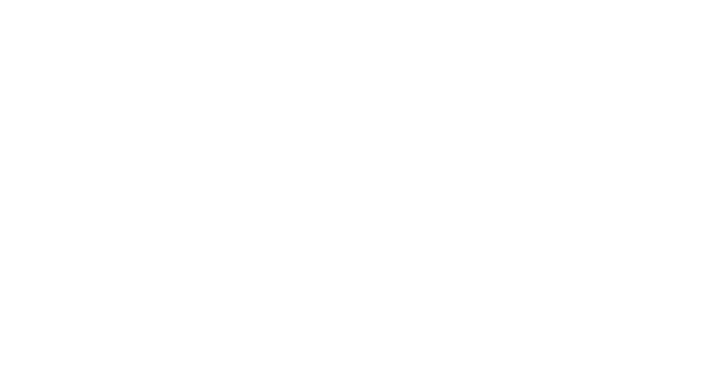
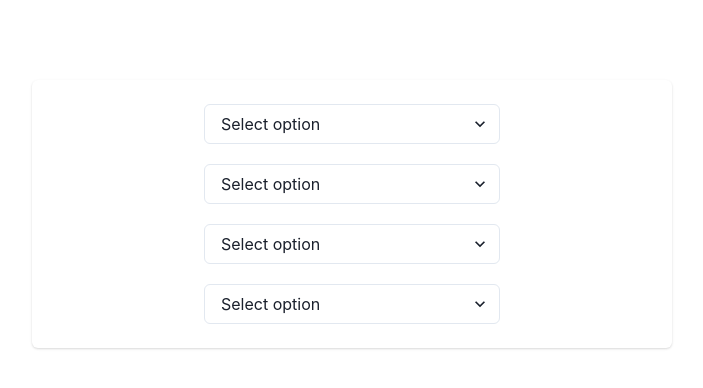
Before and after one commit to AdieCR/YScore, a React (Create React App) app in the folder yscore/: page /form in a window 1280 px wide. Before the commit this address had no page. Shown: the top 388 px of the page, without its empty margins (288-991 px from the left). Built offline with nearby package versions, Linux system fonts and the light colour scheme.

Commit message:
start form

```diff
--- a/yscore/src/App.js
+++ b/yscore/src/App.js
@@ -7,6 +7,7 @@
 import GraphPage from './pages/GraphPage';
 import Dashboard from './pages/Dashboard';
 import Home from './pages/Home';
+import Form from './pages/Form';
 
 function App() {
   return (
@@ -15,6 +16,8 @@
       <Route path="/" element={<Home />} />
       <Route path="dashboard" element={<Dashboard />} />
       <Route path="graph" element={<GraphPage />} />
+      <Route path="form" element={<Form />} />
+
     </Routes>
   </BrowserRouter>
   );
--- a/yscore/src/components/Graph.jsx
+++ b/yscore/src/components/Graph.jsx
@@ -1,5 +1,6 @@
 import React, { Component } from 'react';
 import {CanvasJSChart} from 'canvasjs-react-charts'
+import { Box } from '@chakra-ui/layout';
 // var CanvasJS = CanvasJSReact.CanvasJS;
 // var CanvasJSChart = CanvasJSReact.CanvasJSChart;
 export default class Graph extends Component {
@@ -53,12 +54,12 @@
 			}]
 		}
 		return (
-		<div>
+		<Box mt="3rem" width="100%">
 			<CanvasJSChart options = {options}
 				/* onRef={ref => this.chart = ref} */
 			/>
 			{/*You can get reference to the chart instance as shown above using onRef. This allows you to access all chart properties and methods*/}
-		</div>
-		);
+		</Box>
+		)
 	}
 }
--- /dev/null
+++ b/yscore/src/pages/Form.jsx
@@ -0,0 +1,35 @@
+import { Box, Select } from "@chakra-ui/react";
+import React from "react";
+import { Flex} from '@chakra-ui/react'
+
+export default function Form() {
+  return (
+    <Box mx="25%">
+    <Flex width="100%" alignItems='center' flexDirection="column" gap="5" mt="5rem" boxShadow='base' p='6' rounded='md' bg='white'>
+
+    <Select placeholder="Select option" width="50%">
+      <option value="option1">Option 1</option>
+      <option value="option2">Option 2</option>
+      <option value="option3">Option 3</option>
+    </Select>
+    <Select placeholder="Select option" width="50%">
+      <option value="option1">Option 1</option>
+      <option value="option2">Option 2</option>
+      <option value="option3">Option 3</option>
+    </Select>
+    <Select placeholder="Select option" width="50%">
+      <option value="option1">Option 1</option>
+      <option value="option2">Option 2</option>
+      <option value="option3">Option 3</option>
+    </Select>
+    <Select placeholder="Select option" width="50%">
+      <option value="option1">Option 1</option>
+      <option value="option2">Option 2</option>
+      <option value="option3">Option 3</option>
+    </Select>
+
+
+    </Flex>
+       </Box>
+  );
+}
--- a/yscore/src/pages/GraphPage.css
+++ b/yscore/src/pages/GraphPage.css
@@ -3,11 +3,6 @@
 
 }
 
-
-
 .canvasjs-chart-credit{
     display: none !important;
 }
-/* .buttonColor{
-    background-color: #3DE6B9;
-} */
```
Also changed, not shown: 1 other file (tests, documents, lock files or other folders).
